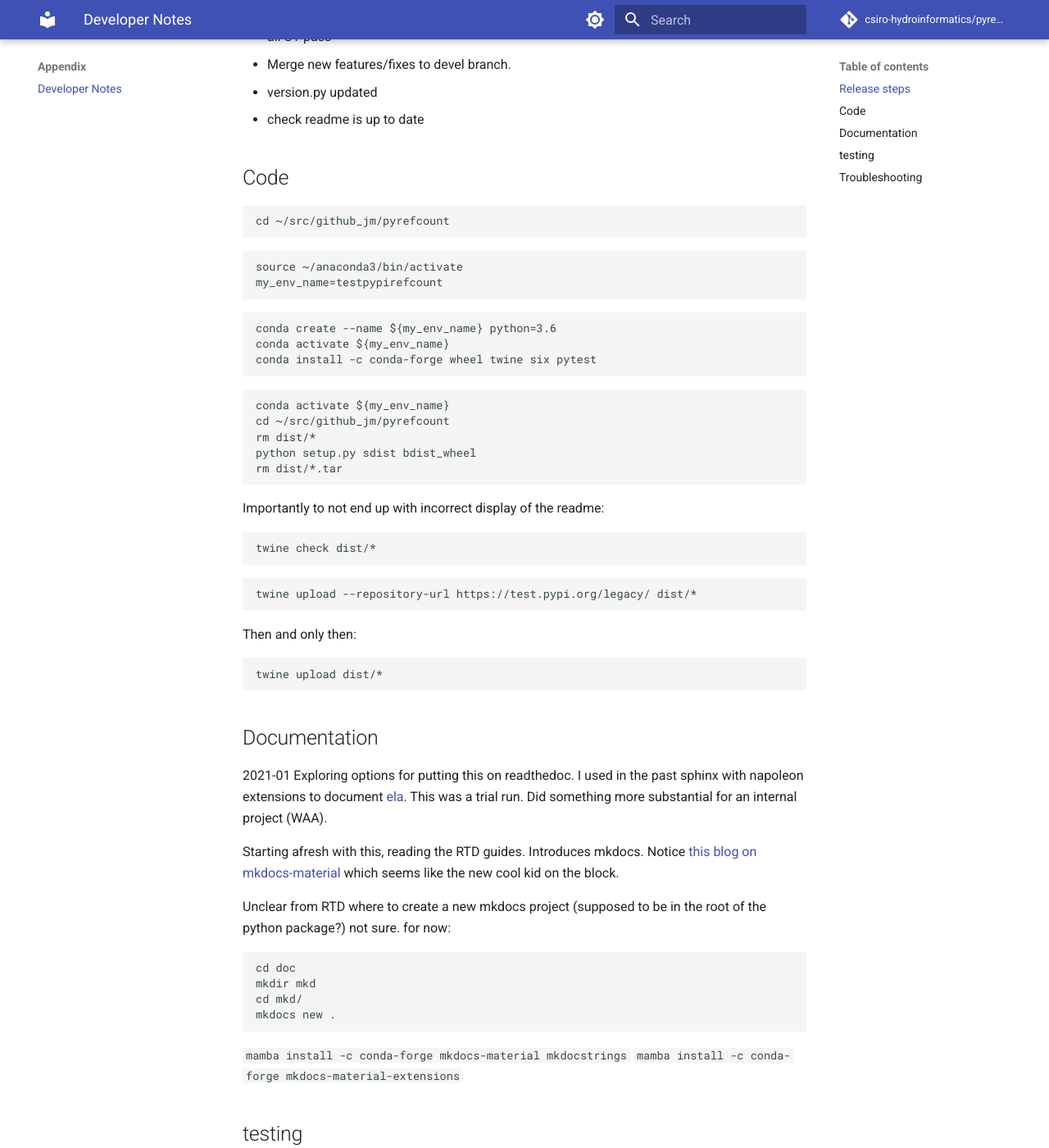
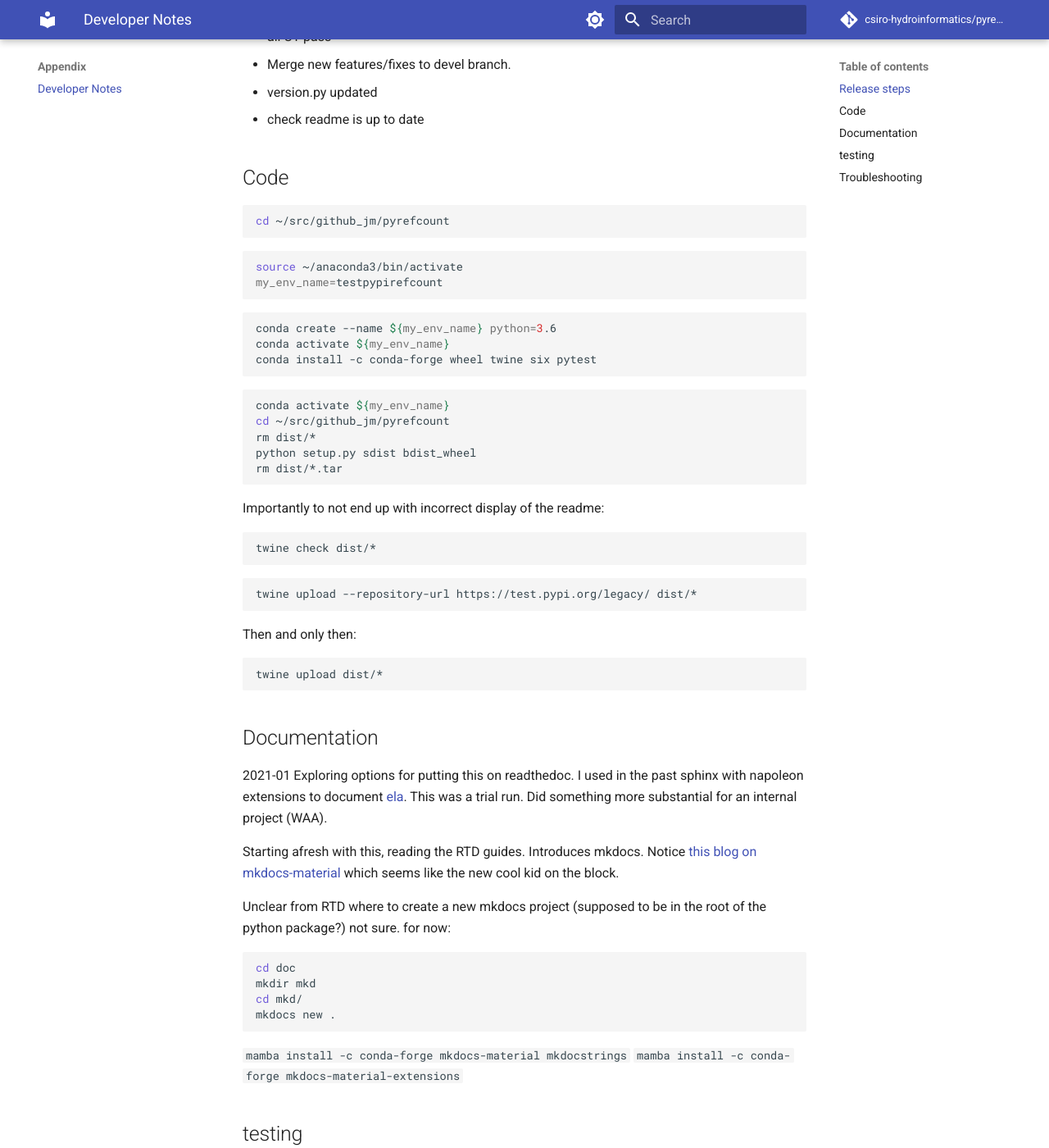
Before and after one commit to csiro-hydroinformatics/pyrefcount, an MkDocs documentation site: the page built from docs/tech_notes.md, in a window 1280 px wide and 1400 px high, scrolled down 379 px. Shown: the whole window at 82% size. Built offline with MkDocs 1.6.1 and Material for MkDocs 9.7.7, drawn with Linux system fonts in a browser that asks for light colours; comment, search, counter and statistics services are not loaded; some of the changed text lies outside the part shown.

Commit message:
docs(mkdocs): fix markdown extensions: now code syntax coloring works

```diff
--- a/mkdocs.yml
+++ b/mkdocs.yml
@@ -94,8 +94,15 @@ markdown_extensions:
   #     emoji_generator: !!python/name:materialx.emoji.to_svg
   #     emoji_index: !!python/name:materialx.emoji.twemoji
   - pymdownx.highlight:
-      anchor_linenums: true
+     anchor_linenums: true
   - pymdownx.inlinehilite
+  - pymdownx.snippets
+  - pymdownx.superfences
+  # - pymdownx.superfences:
+  #     custom_fences:
+  #       - name: mermaid
+  #         class: mermaid
+  #         format: !!python/name:pymdownx.superfences.fence_code_format
   # - pymdownx.keys
   # - pymdownx.magiclink:
   #    repo_url_shorthand: true
@@ -103,11 +110,6 @@ markdown_extensions:
   #    repo: pyrefcount
   - pymdownx.mark
   - pymdownx.smartsymbols
-  # - pymdownx.superfences:
-  #     custom_fences:
-  #       - name: mermaid
-  #         class: mermaid
-  #         format: !!python/name:pymdownx.superfences.fence_code_format
   - pymdownx.tabbed:
       alternate_style: true
   - pymdownx.tasklist:
```
